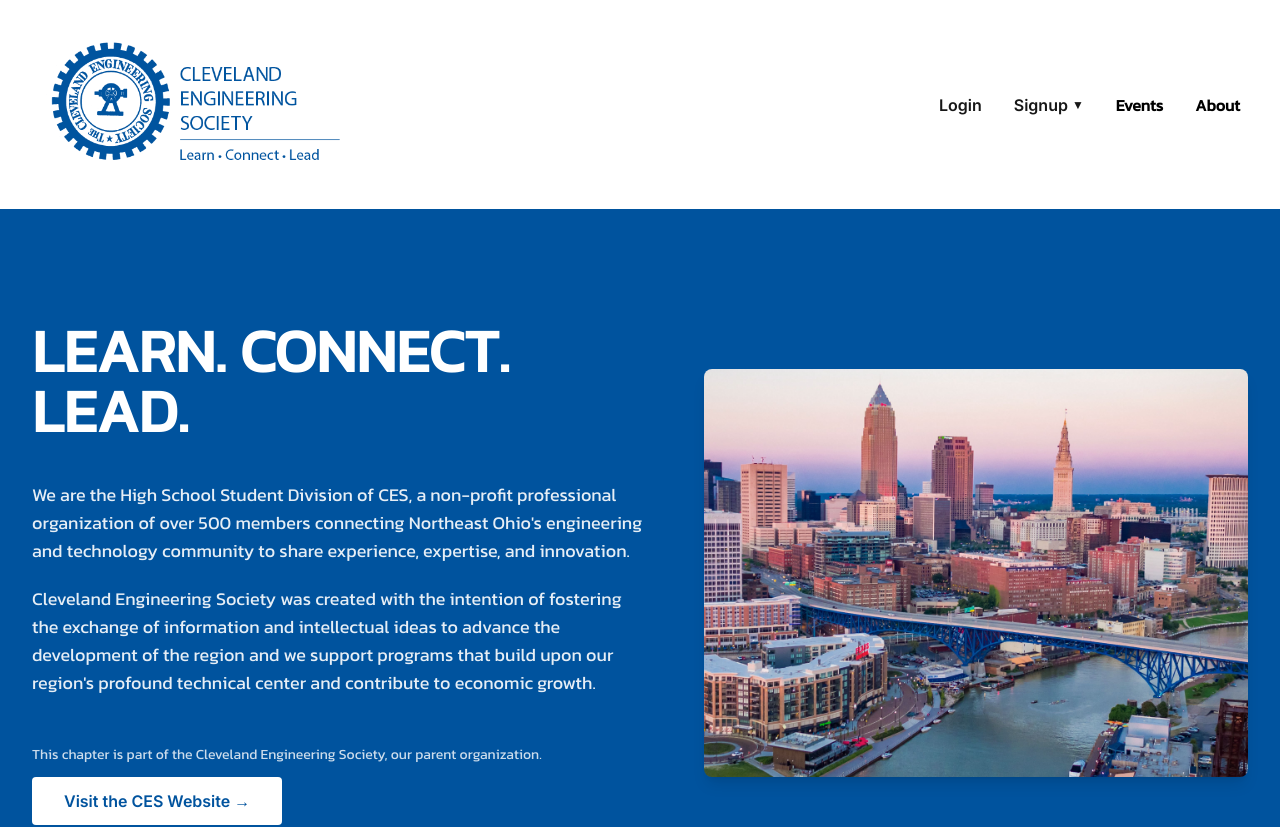
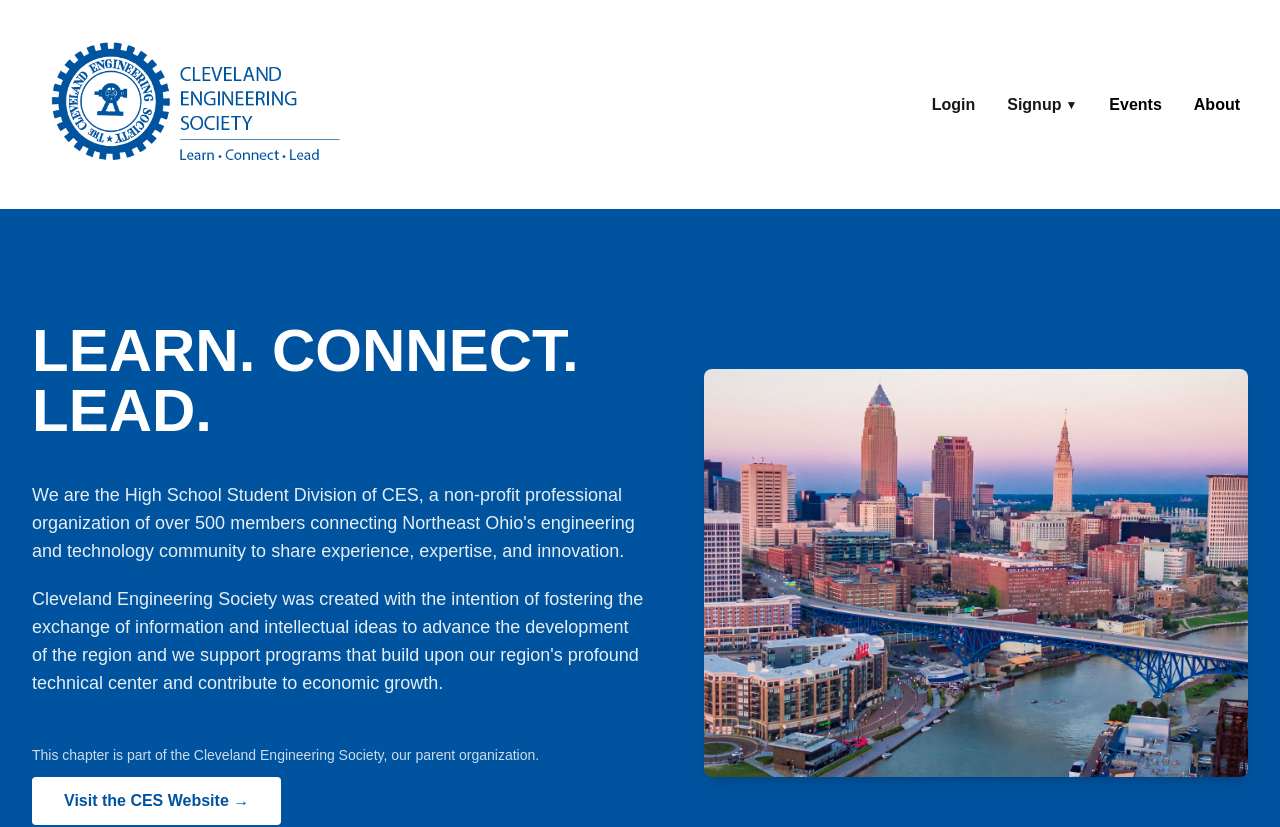
Before and after one commit to Cleveland-Enginering-Society/High-School-Web, a Next.js app: page / in a window 1280 px wide. Shown: the top 827 px of the page. Built offline with nearby package versions, Linux system fonts and the light colour scheme; no server answers; the database is empty.

Commit message:
Deployment crashing error fix

```diff
--- a/src/app/confirm-email/page.tsx
+++ b/src/app/confirm-email/page.tsx
@@ -1,16 +1,5 @@
-<<<<<<< HEAD
-'use client';
-
-// Written by Evan Dan
-
-
-import { useState, useEffect } from 'react';
-import { createClient } from '@/lib/supabase/client';
-import { useRouter, useSearchParams } from 'next/navigation';
-=======
 import { Suspense } from 'react';
 import ConfirmEmailContent from './ConfirmEmailContent';
->>>>>>> c76c35818e01109a1e1c196d4dcd9af8f48e3e02
 
 export default function ConfirmEmailPage() {
   return (
--- a/src/app/layout.tsx
+++ b/src/app/layout.tsx
@@ -1,14 +1,10 @@
 // Written by Evan Dan
 
 import type { Metadata } from "next";
-import { Inter, Kanit } from "next/font/google";
 import "./globals.css";
 import Navbar from "@/components/Navbar";
 import Footer from "@/components/Footer";
 import AuthDebug from "@/components/AuthDebug";
-
-const inter = Inter({ subsets: ["latin"] });
-const kanit = Kanit({ subsets: ["latin"], weight: ["400"] });
 
 export const metadata: Metadata = {
   title: "CES High School Chapter",
@@ -22,7 +18,7 @@
 }>) {
   return (
     <html lang="en" className="h-full">
-      <body className={`${inter.className} min-h-full flex flex-col`}>
+      <body className="min-h-full flex flex-col font-kanit">
         <AuthDebug />
         <Navbar />
         <main className="flex-1">{children}</main>
--- a/src/components/company/CompanyTourRequestForm.tsx
+++ b/src/components/company/CompanyTourRequestForm.tsx
@@ -57,6 +57,8 @@
   contactLastName?: string;
   contactEmail?: string;
   contactPhone?: string;
+  secondaryFirstName?: string;
+  secondaryLastName?: string;
   secondaryEmail?: string;
   secondaryPhone?: string;
   possibleDays?: string;
```
